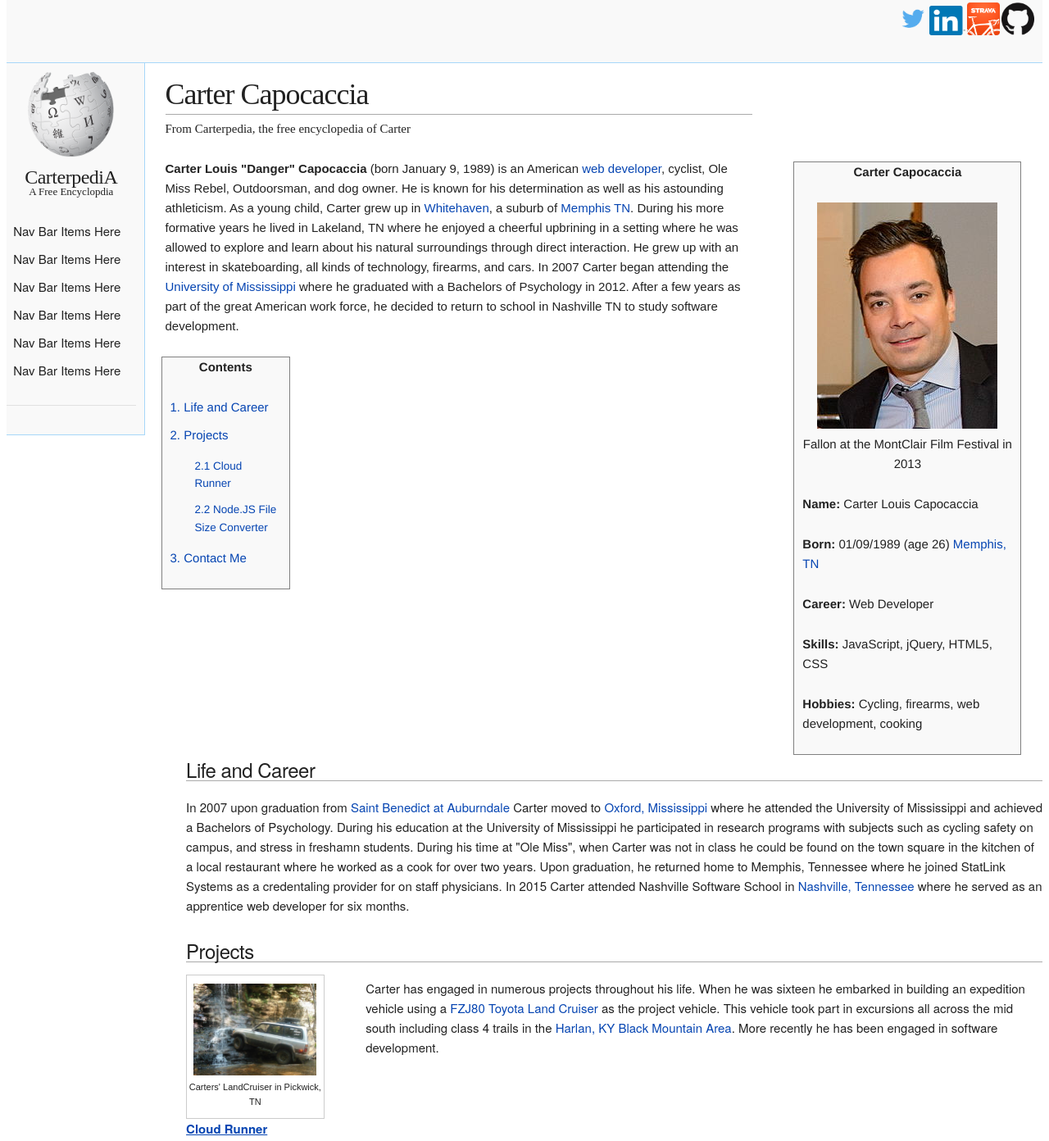
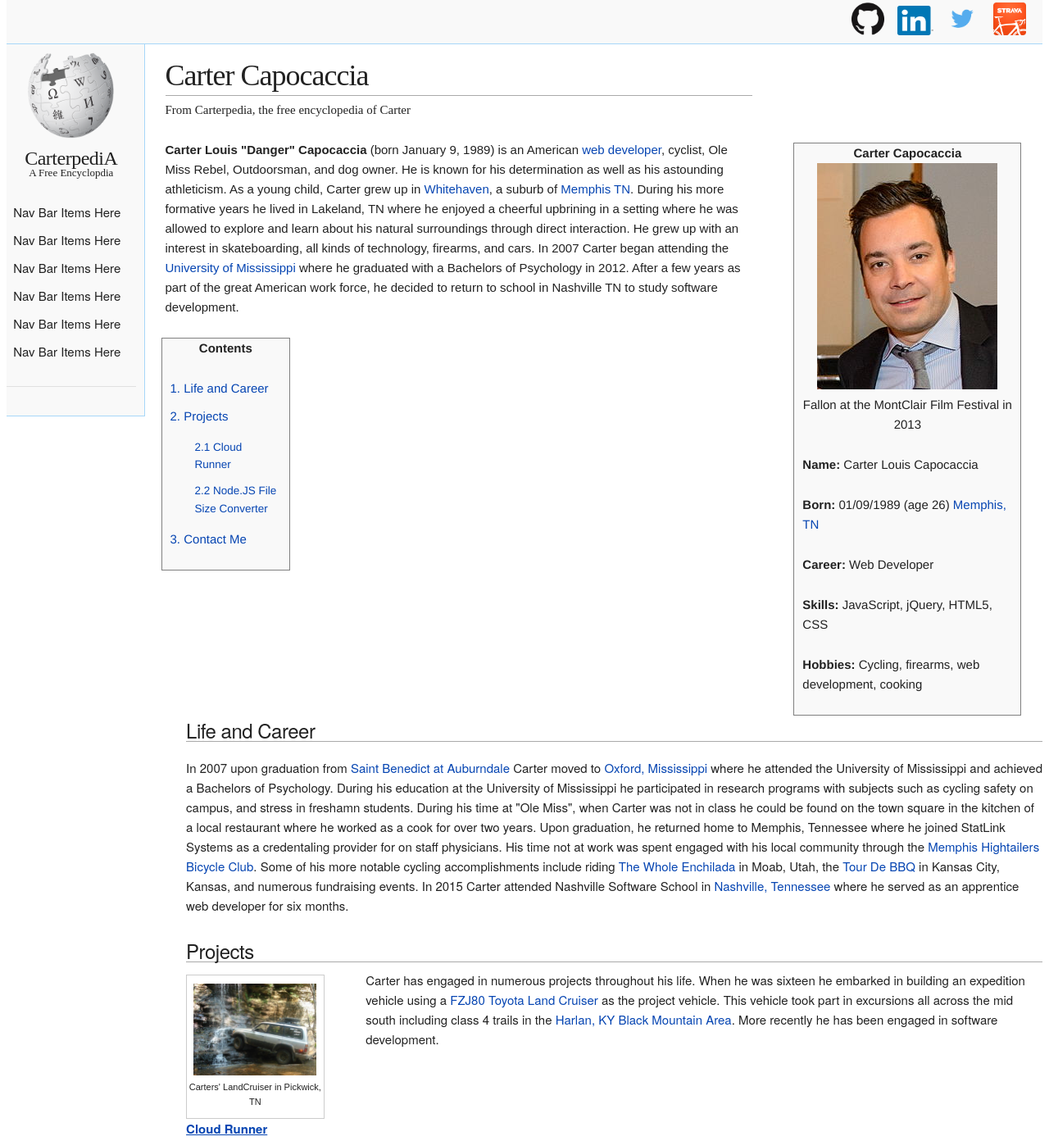
Before and after one commit to Capocaccia/Carterpedia, a website: page src/index.html in a window 1280 px wide. Shown: the top 1392 px of the page at 82% size. Drawn offline with nearby package versions, Linux system fonts and the light colour scheme.

Commit message:
changed things around a bit

```diff
--- a/src/index.html
+++ b/src/index.html
@@ -8,7 +8,12 @@
 <body>
 <div class="row">
   <div class="contactMe twelve columns">
-    <p class="navButtons"><a href="http://twitter.com/_Capocaccia"><img class="twitBlue" src="css/images/twitblue.png"></img></a><a href="https://www.linkedin.com/in/capocaccia"><img class="linkedIn" src="css/images/linkedin.png"></img></a><a href="https://www.strava.com/athletes/1624324"><img class="strava" src="css/images/strava.png"></img></a><a href="https://github.com/Capocaccia"><img class="github" src="css/images/github.png"></img></a></p>
+    <ul class="socialMediaList">
+      <li class="socialMedia"><a href="https://github.com/Capocaccia"><img class="github" src="css/images/github.png"></img></a></li>
+      <li class="socialMedia"><a href="https://www.linkedin.com/in/capocaccia"><img class="linkedIn" src="css/images/linkedin.png"></img></a></li>
+      <li class="socialMedia"><a href="http://twitter.com/_Capocaccia"><img class="twitBlue" src="css/images/twitblue.png"></img></a></li>
+      <li class="socialMedia"><a href="https://www.strava.com/athletes/1624324"><img class="strava" src="css/images/strava.png"></img></a></li>
+    </ul>
   </div>
 </div>
 <div class="row">
@@ -50,7 +55,7 @@
     </div>
   </div>
   <div class="three columns cardBorder">
-    <p><b>Carter Capocaccia</b></p>
+    <b id="cardHeadline">Carter Capocaccia</b>
     <img class="headshot" src="css/images/fallon.jpg"><p>Fallon at the MontClair Film Festival in 2013</p></img>
     <div class="cardContents">
       <p><b>Name:</b> Carter Louis Capocaccia</p>
@@ -66,7 +71,7 @@
     <div>
       <h5 id="lifeCareer" class="pHeaders">Life and Career</h5>
       <hr class="paragraphHr"></hr>
-      <p class="lifeCareer">In 2007 upon graduation from <a href="https://en.wikipedia.org/wiki/Saint_Benedict_at_Auburndale">Saint Benedict at Auburndale</a> Carter moved to <a href="https://en.wikipedia.org/wiki/Oxford,_Mississippi">Oxford, Mississippi</a> where he attended the University of Mississippi and achieved a Bachelors of Psychology.  During his education at the University of Mississippi he participated in research programs with subjects such as cycling safety on campus, and stress in freshamn students.  During his time at "Ole Miss", when Carter was not in class he could be found on the town square in the kitchen of a local restaurant where he worked as a cook for over two years. Upon graduation, he returned home to Memphis, Tennessee where he joined StatLink Systems as a credentaling provider for on staff physicians.  In 2015 Carter attended Nashville Software School in <a href="https://en.wikipedia.org/wiki/Nashville,_Tennessee">Nashville, Tennessee</a> where he served as an apprentice web developer for six months.
+      <p class="lifeCareer">In 2007 upon graduation from <a href="https://en.wikipedia.org/wiki/Saint_Benedict_at_Auburndale">Saint Benedict at Auburndale</a> Carter moved to <a href="https://en.wikipedia.org/wiki/Oxford,_Mississippi">Oxford, Mississippi</a> where he attended the University of Mississippi and achieved a Bachelors of Psychology.  During his education at the University of Mississippi he participated in research programs with subjects such as cycling safety on campus, and stress in freshamn students.  During his time at "Ole Miss", when Carter was not in class he could be found on the town square in the kitchen of a local restaurant where he worked as a cook for over two years. Upon graduation, he returned home to Memphis, Tennessee where he joined StatLink Systems as a credentaling provider for on staff physicians.  His time not at work was spent engaged with his local community through the <a href="http://memphishightailers.com/">Memphis Hightailers Bicycle Club</a>.  Some of his more notable cycling accomplishments include riding <a href="http://www.utahmountainbiking.com/trails/enchilada.htm">The Whole Enchilada</a> in Moab, Utah, the <a href="http://tourdebbq.com/">Tour De BBQ</a> in Kansas City, Kansas, and numerous fundraising events.  In 2015 Carter attended Nashville Software School in <a href="https://en.wikipedia.org/wiki/Nashville,_Tennessee">Nashville, Tennessee</a> where he served as an apprentice web developer for six months.
       </p>
     </div>
   </div>
@@ -87,7 +92,7 @@
     </div>
   </div>
   <div class="eight columns">
-      <p class="lifeCareer">Carter has engaged in numerous projects throughout his life.  When he was sixteen he embarked in building an expedition vehicle using a <a href="https://en.wikipedia.org/wiki/Toyota_Land_Cruiser#J80_.281990.E2.80.931997.29">FZJ80 Toyota Land Cruiser</a> as the project vehicle.  This vehicle took part in excursions all across the mid south including class 4 trails in the <a href="https://en.wikipedia.org/wiki/Black_Mountain_Off-Road_Adventure_Area">Harlan, KY Black Mountain Area</a>.  More recently he has been engaged in software development.
+      <p class="projects">Carter has engaged in numerous projects throughout his life.  When he was sixteen he embarked in building an expedition vehicle using a <a href="https://en.wikipedia.org/wiki/Toyota_Land_Cruiser#J80_.281990.E2.80.931997.29">FZJ80 Toyota Land Cruiser</a> as the project vehicle.  This vehicle took part in excursions all across the mid south including class 4 trails in the <a href="https://en.wikipedia.org/wiki/Black_Mountain_Off-Road_Adventure_Area">Harlan, KY Black Mountain Area</a>.  More recently he has been engaged in software development.
       </p>
   </div>
 </div>
@@ -96,7 +101,7 @@
 </div>
 <div class="row">
   <div class="seven columns offset-by-two">
-<p>Cloud Runner was taken on as Carters midterm project during his time at Nashville Software School. He chose to program a game using the <a href="https://en.wikipedia.org/wiki/JavaScript">JavaScript</a> and the <a href="http://phaser.io/">Phaser Game Framework</a>.  His choice to build a game was partly influenced by his long time hobby of video games and interest in exploring a new framework they had not used in during his time in school.  During the two weeks given for the project, Carters time was spent learning how to become a game developer.  He was able to achieve his goal of programming a game during the time frame by keeping the gameplay simple yet engaging.  <i><a href="http://capocaccia.github.io/CloudRunner/">Cloud Runner</a></i> is a game where you play an alien who needs some help getting home.  Hes new to this whole gravity thing and needs the players help to jump from cloud to cloud back in his spaceship.  You may view the source code for the game on <a href="https://github.com/Capocaccia/CloudRunner">Carters GitHub profile</a>.</p>
+<p class="crunDescription">Cloud Runner was taken on as Carters midterm project during his time at Nashville Software School. He chose to program a game using the <a href="https://en.wikipedia.org/wiki/JavaScript">JavaScript</a> and the <a href="http://phaser.io/">Phaser Game Framework</a>.  His choice to build a game was partly influenced by his long time hobby of video games and interest in exploring a new framework they had not used in during his time in school.  During the two weeks given for the project, Carters time was spent learning how to become a game developer.  He was able to achieve his goal of programming a game during the time frame by keeping the gameplay simple yet engaging.  <i><a href="http://capocaccia.github.io/CloudRunner/">Cloud Runner</a></i> is a game where you play an alien who needs some help getting home.  Hes new to this whole gravity thing and needs the players help to jump from cloud to cloud back in his spaceship.  You may view the source code for the game on <a href="https://github.com/Capocaccia/CloudRunner">Carters GitHub profile</a>.</p>
   </div>
   <div class="two columns">
     <div class="crunContainer">
@@ -116,7 +121,7 @@
     </div>
   </div>
   <div class="eight columns">
-      <p>While learning the <a href="https://en.wikipedia.org/wiki/Node.js">Node.JS</a> server environment, Carter decided to engage in building a simple app using only the Node.JS technology.  The app takes in an input from the terminal command line and upon execution of the app, it converts the user provided values for file size into all of the most common file sizes and provides error handling if the app encounters an error.  This app was extracted into individual modules and is available for cloning on <a href="https://github.com/Capocaccia/nodeFileSizeConverter">Carters GitHub page</a>.</p>
+      <p class="nfscDescription">While learning the <a href="https://en.wikipedia.org/wiki/Node.js">Node.JS</a> server environment, Carter decided to engage in building a simple app using only the Node.JS technology.  The app takes in an input from the terminal command line and upon execution of the app, it converts the user provided values for file size into all of the most common file sizes and provides error handling if the app encounters an error.  This app was extracted into individual modules and is available for cloning on <a href="https://github.com/Capocaccia/nodeFileSizeConverter">Carters GitHub page</a>.</p>
   </div>
 </div>
 <div class="row">
```
